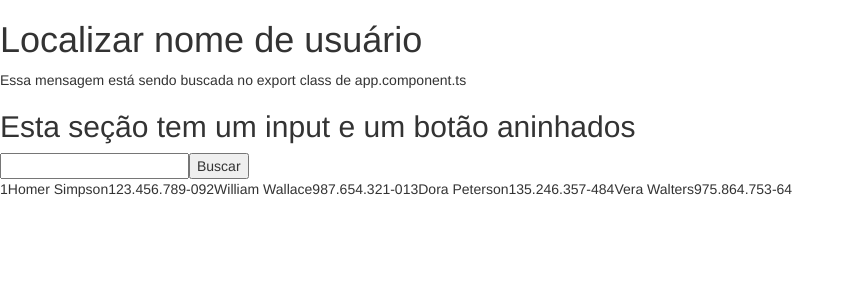
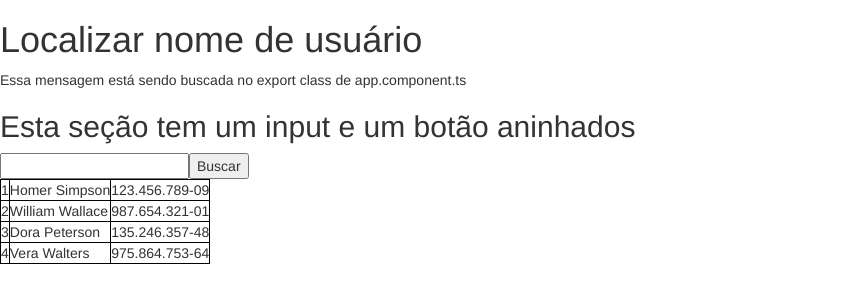
Before and after one commit to TempClair/aprendendoAngular, an Angular app: page / in a window 1280 px wide. Shown: the top 302 px of the page, without its empty margins (0-854 px from the left). Built offline with nearby package versions, Linux system fonts and the light colour scheme.

Commit message:
Removido o Item Linha para poder funcionar. Dica do ChatGpt de usar a tag <tr> com o  *ngFor como atributo

```diff
--- a/src/app/secao-busca/secao-busca.component.html
+++ b/src/app/secao-busca/secao-busca.component.html
@@ -2,10 +2,18 @@
   <h2>Esta seção tem um input e um botão aninhados</h2>
   <app-input-numerico></app-input-numerico>
   <app-botao-busca></app-botao-busca>
-  <table>
-    <app-item-linha
-      *ngFor="let dados of containerDadosList"
-        [containerDados]="dados">
-    </app-item-linha>
+  <table style='border: 1px solid black;'>
+    <tr
+        *ngFor="let dados of containerDadosList">
+      <td style="border: 1px solid black;">
+        {{ dados.id }}
+      </td>
+      <td style="border: 1px solid black;">
+        {{ dados.nome }}
+      </td>
+      <td style="border: 1px solid black;">
+        {{ dados.cpf }}
+      </td>
+    </tr>
   </table>
 </section>
--- a/src/app/secao-busca/secao-busca.component.ts
+++ b/src/app/secao-busca/secao-busca.component.ts
@@ -2,6 +2,7 @@ import { Component } from '@angular/core';
 import { InputNumericoComponent } from '../input-numerico/input-numerico.component';
 import { BotaoBuscaComponent } from '../botao-busca/botao-busca.component';
 import { ContainerDados } from '../container-dados';
+import { ItemLinhaComponent } from '../item-linha/item-linha.component';
 
 @Component({
   selector: 'app-secao-busca',
```
